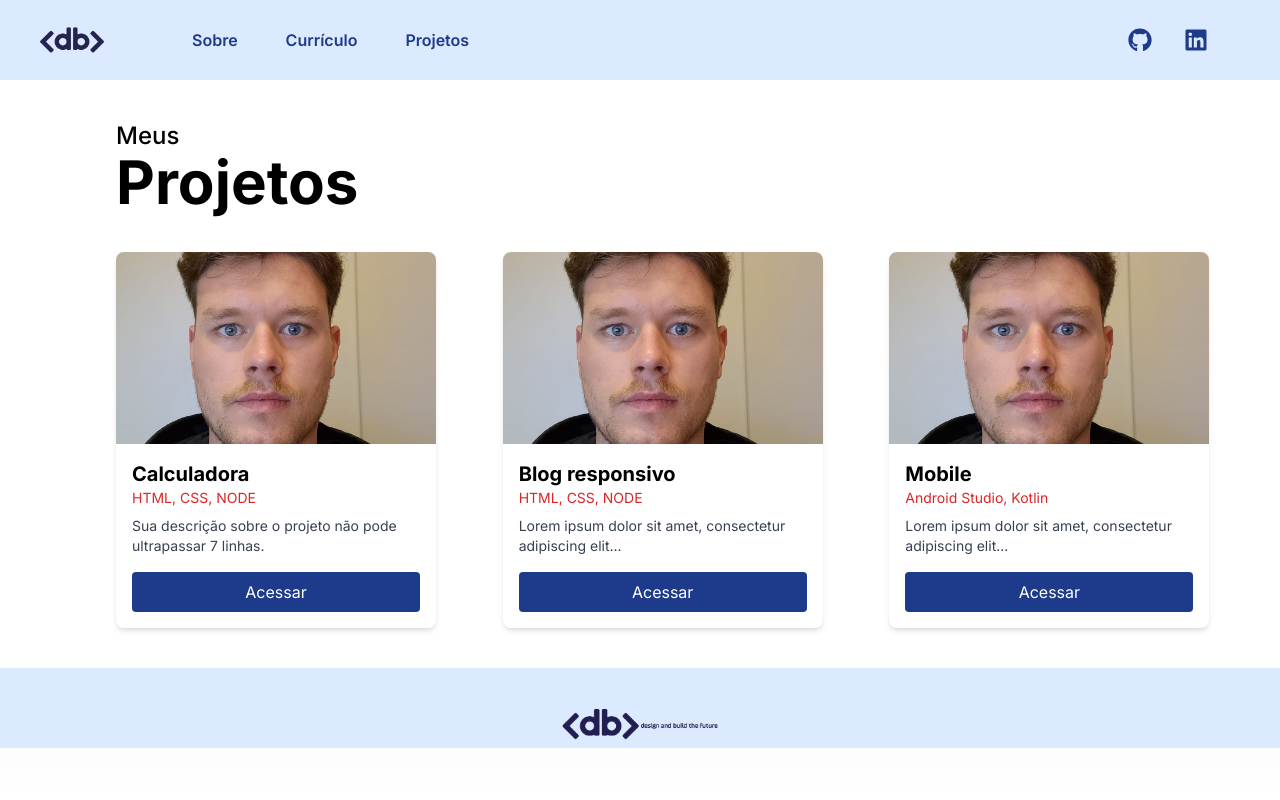
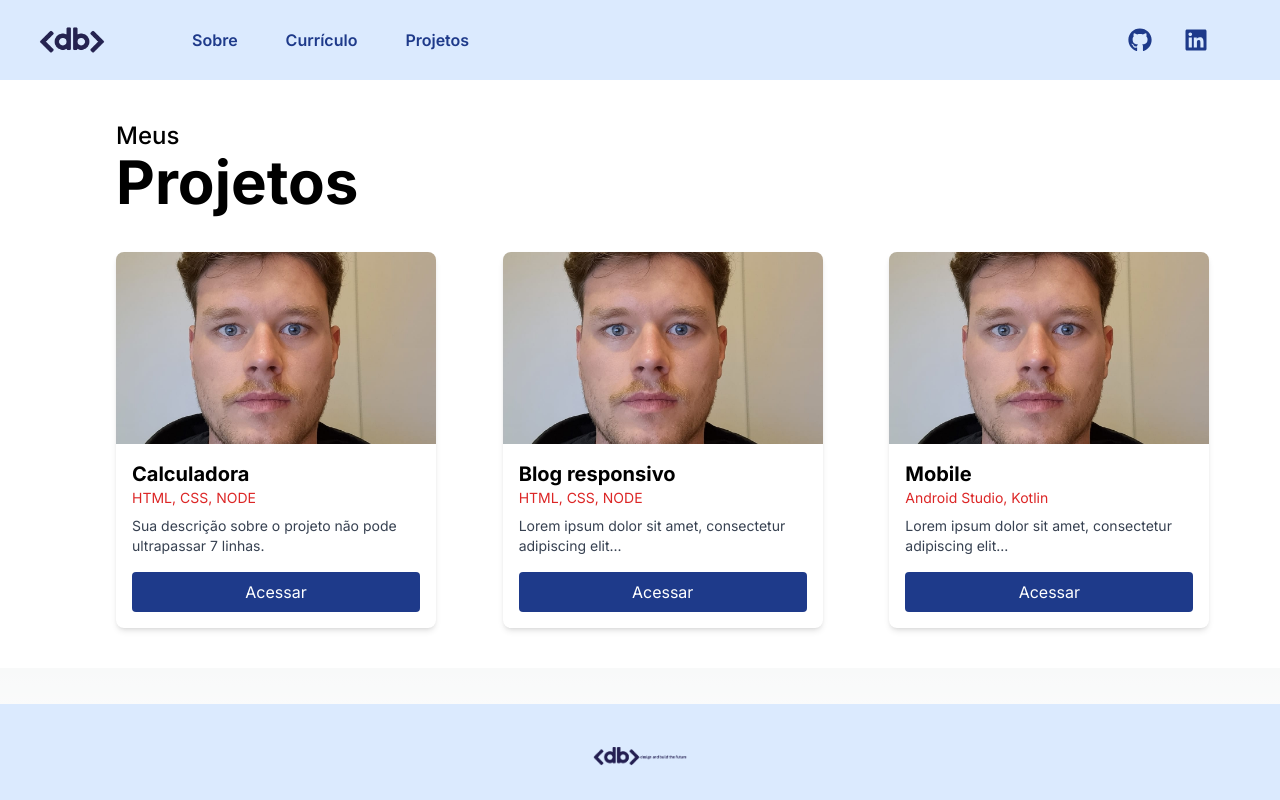
Before and after one commit to Nicolasmoss92/portifolio_nicolas, a Next.js app: page /projects in a window 1280 px wide. Built offline with nearby package versions, Linux system fonts and the light colour scheme.

Commit message:
feat: correction footer

```diff
--- a/src/app/home/page.tsx
+++ b/src/app/home/page.tsx
@@ -13,20 +13,17 @@ export default function Home() {
     <div className="min-h-screen flex flex-col">
       <Header />
 
-      <main>
+      <main className="flex-grow">
         <div className="grid grid-flow-row-dense grid-cols-1 md:grid-cols-2 grid-rows-2">
           <div className="bg-white">
             <IntroSection />
           </div>
-
           <ProfileImage />
-
           <AboutMeSection />
-
           <Skills skills={skills} />
-
         </div>
       </main>
+
       <Footer />
     </div>
   );
--- a/src/components/Footer/index.tsx
+++ b/src/components/Footer/index.tsx
@@ -2,11 +2,9 @@
 
 export default function Footer() {
   return (
-    <footer className="bg-blue-100 h-20 flex flex-col items-center justify-center shadow-4xl px-6 w-full">
-      <div className="flex flex-row items-center justify-center space-x-12 max-w-screen-lg mt-6">
-        <div className="flex flex-col items-center">
-          <img src="/logoDBF.png" alt="Logo" className="h-20 mb-4 mt-6" />
-        </div>
+    <footer className="bg-blue-100 h-24 flex items-center justify-center shadow-4xl w-full mt-auto">
+      <div className="flex items-center justify-center max-w-screen-lg">
+        <img src="/logoDBF.png" alt="Logo" className="h-12 mb-4 mt-6" />
       </div>
     </footer>
   );
```
